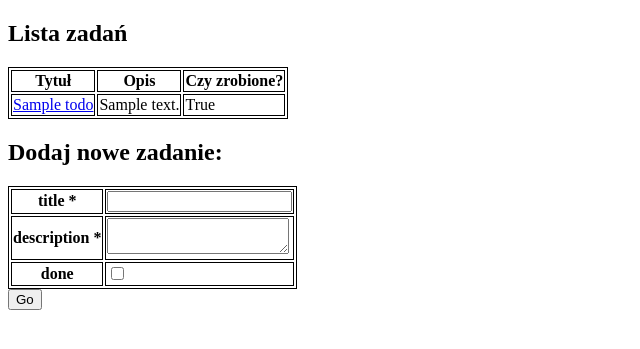
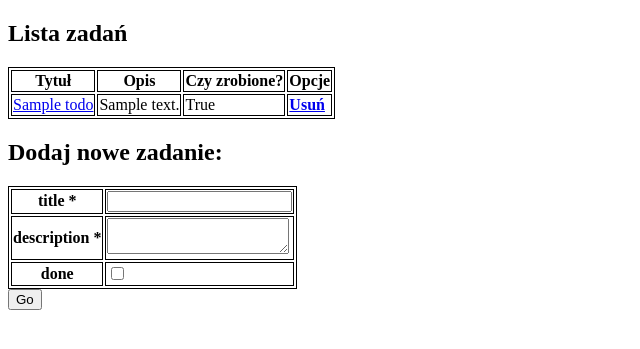
Before and after one commit to Michal-Majchrzak/Modul_13, a Flask app: page /todos/ in a window 1280 px wide. Shown: the top 349 px of the page, without its empty margins (0-640 px from the left). Run offline with Flask 2, Linux system fonts and the light colour scheme; tables that the repository leaves empty hold one stand-in row (values such as "Sample post").

Commit message:
Update template 'todos.html'
Display link to delete todo and display error message.

```diff
--- a/templates/todos.html
+++ b/templates/todos.html
@@ -9,18 +9,22 @@
 </head>
 
 <h2>Lista zadań</h2>
-
+{% if error %}
+<div><p style="color:red">{{ error }}</p></div>
+{% endif %}
 <table>
     <thead>
     <th>Tytuł</th>
     <th>Opis</th>
     <th>Czy zrobione?</th>
+    <th>Opcje</th>
     </thead>
 {% for todo in todos %}
     <tr>
         <td><a href="/todos/{{ todo.id }}">{{ todo.title }}</a></td>
         <td>{{ todo.description }}</td>
         <td>{% if todo.done %} True {%else%} False {% endif %}</td>
+        <td><a href="/todos/delete/{{ todo.id}}"><b>Usuń</b></a></td>
     </tr>
 {% endfor %}
 </table>
```
